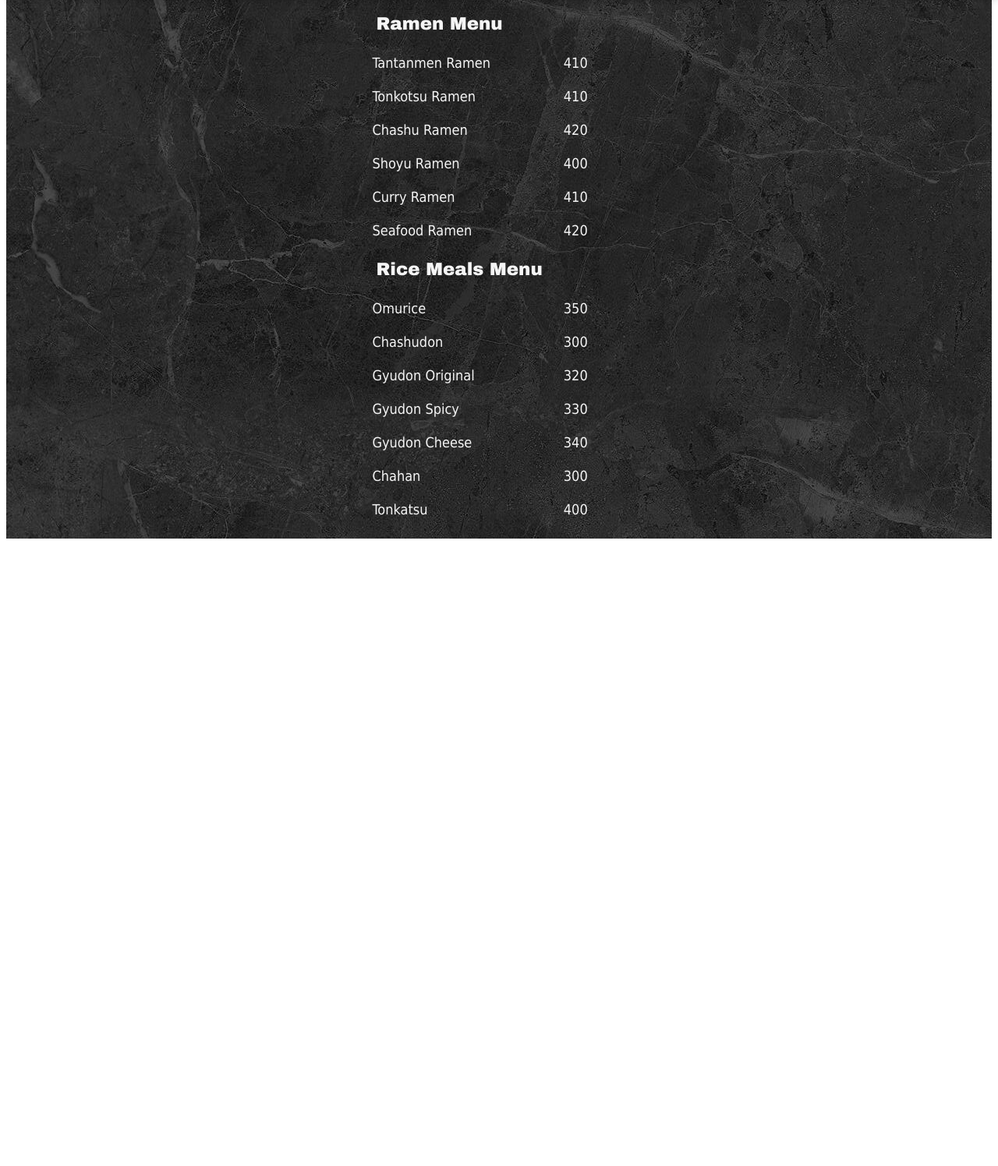
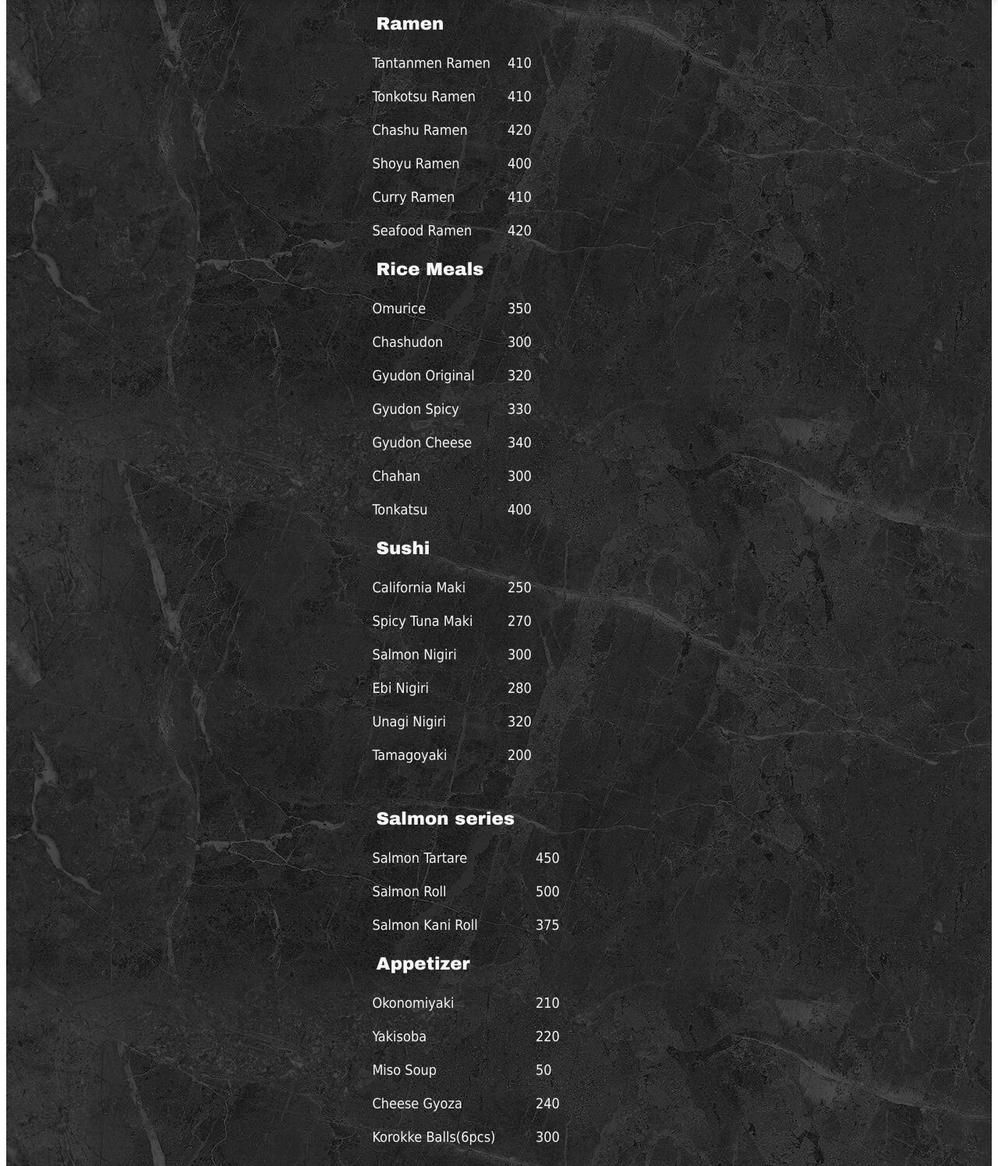
Before and after one commit to hiccupsTNZ/HiccupsBSCS.github.io, a plain HTML site: page menu.html in a window 1280 px wide. Shown: the part 71-1567 px from the top of the page at 78% size. Before the commit the page ends 800 px from the top, so only its background shows below. Drawn offline with Linux system fonts and the light colour scheme.

Commit message:
Enhance menu with additional food categories
Added new menu sections for Sushi and Salmon series.

```diff
--- a/menu.html
+++ b/menu.html
@@ -16,19 +16,44 @@
 </div>
 
 <div class="content">
-  <table>
+  <div class="contentside">
+    <table>
     <tr>
-      <th>Ramen Menu</th>
+      <th>Ramen</th>
     </tr>
     <tbody id="ramen-list">
     </tbody>
 
-      <tr>
-      <th>Rice Meals Menu</th>
+    <tr>
+      <th>Rice Meals</th>
     </tr>
     <tbody id="ricemeals-list">
     </tbody>
-  </table>
+
+    <tr>
+      <th>Sushi</th>
+    </tr>
+    <tbody id="sushi-list">
+    </tbody>
+   </table>
+
+  </div>
+
+  <div class="contentside">
+    <table>
+      <tr>
+        <th>Salmon series</th>
+      </tr>
+      <tbody id="salmonseries-list">
+      </tbody>
+      <tr>
+        <th>Appetizer</th>
+      </tr>
+      <tbody id="appetizers-list">
+      </tbody>
+    </table>
+  </div>
+
 </div>
 
 </body>
```
